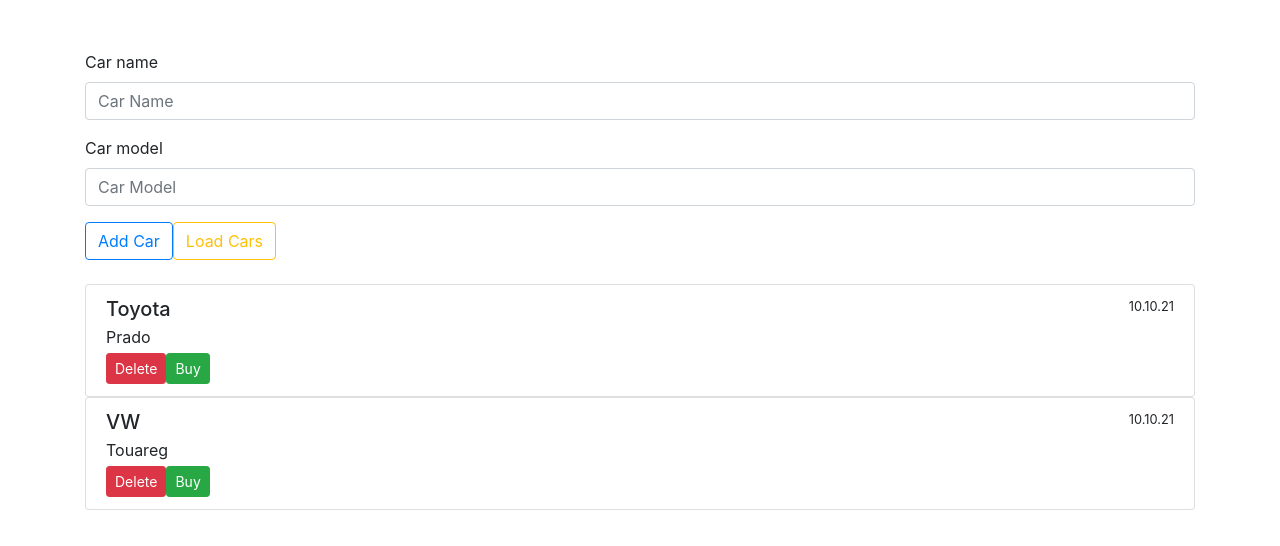
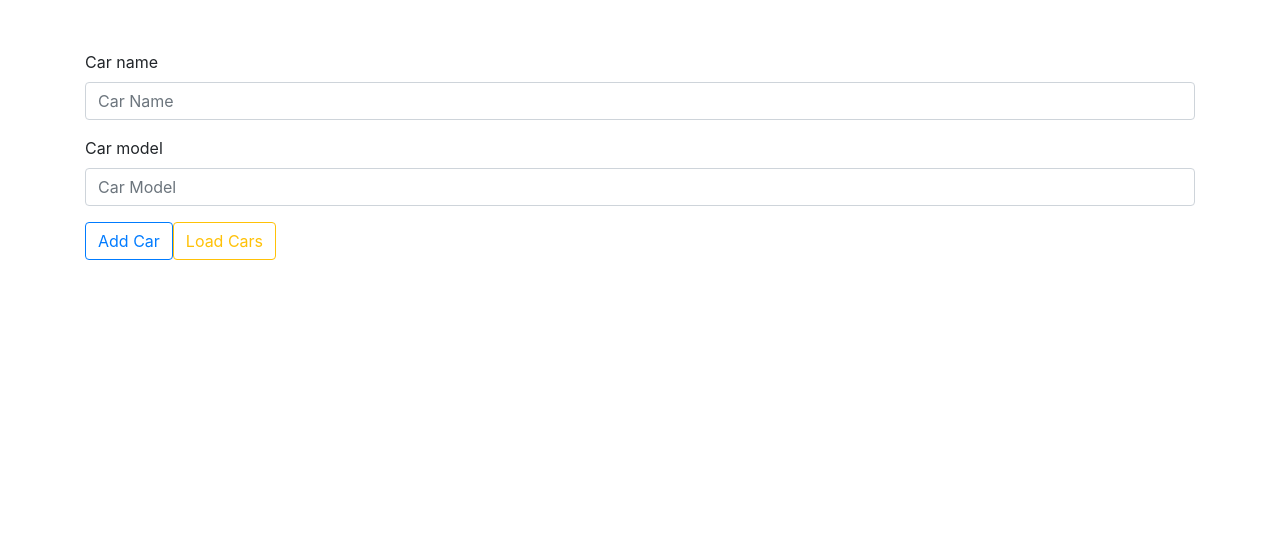
Before and after one commit to AlexeyZip/angular-ngrrx, an Angular app: page / in a window 1280 px wide. Shown: the top 546 px of the page. Built offline with nearby package versions, Linux system fonts and the light colour scheme.

Commit message:
add ngrx

```diff
--- a/package.json
+++ b/package.json
@@ -21,6 +21,7 @@
     "@angular/platform-browser": "^4.2.4",
     "@angular/platform-browser-dynamic": "^4.2.4",
     "@angular/router": "^4.2.4",
+    "@ngrx/store": "^10.1.2",
     "bootstrap": "^4.0.0-alpha.6",
     "core-js": "^2.4.1",
     "moment": "^2.29.1",
--- a/src/app/app.component.ts
+++ b/src/app/app.component.ts
@@ -7,10 +7,7 @@
   styleUrls: ['./app.component.css']
 })
 export class AppComponent {
-  public cars: Car[] = [
-    new Car('Toyota', 'Prado', '10.10.21', false, 1),
-    new Car('VW', 'Touareg', '10.10.21', false, 2),
-  ]
+  public cars: Car[] = []
 
   onAdd(car: Car) {
     this.cars.push(car)
```
Also changed, not shown: src/app/redux/car.reducer.ts (added, +16 -0 lines), 1 other file (tests, documents, lock files or other folders).
